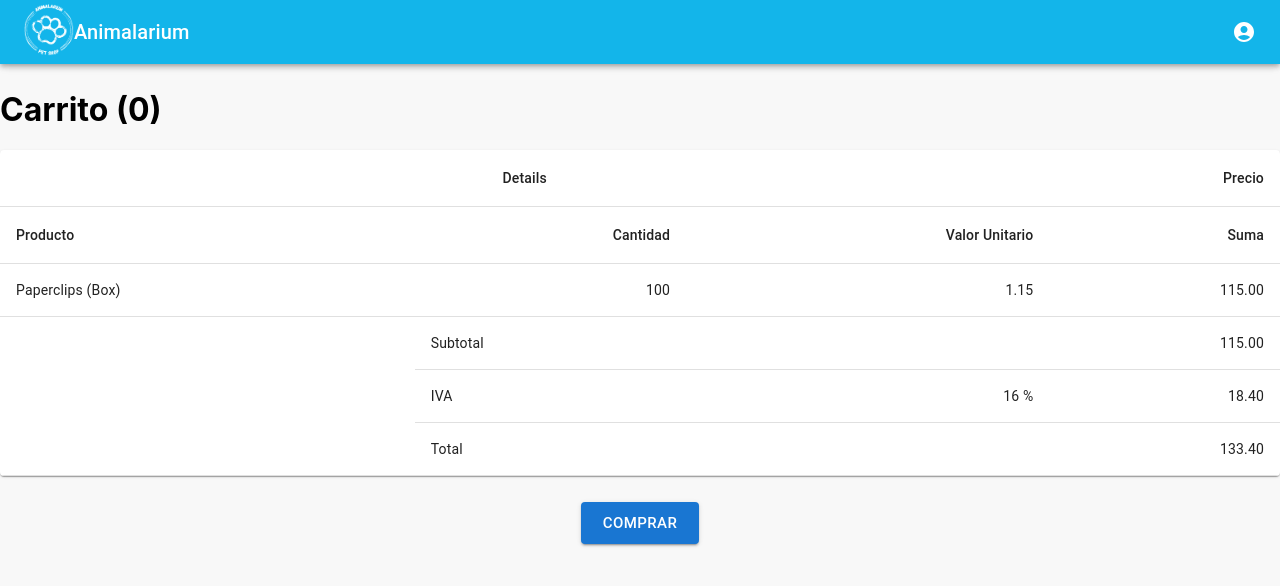
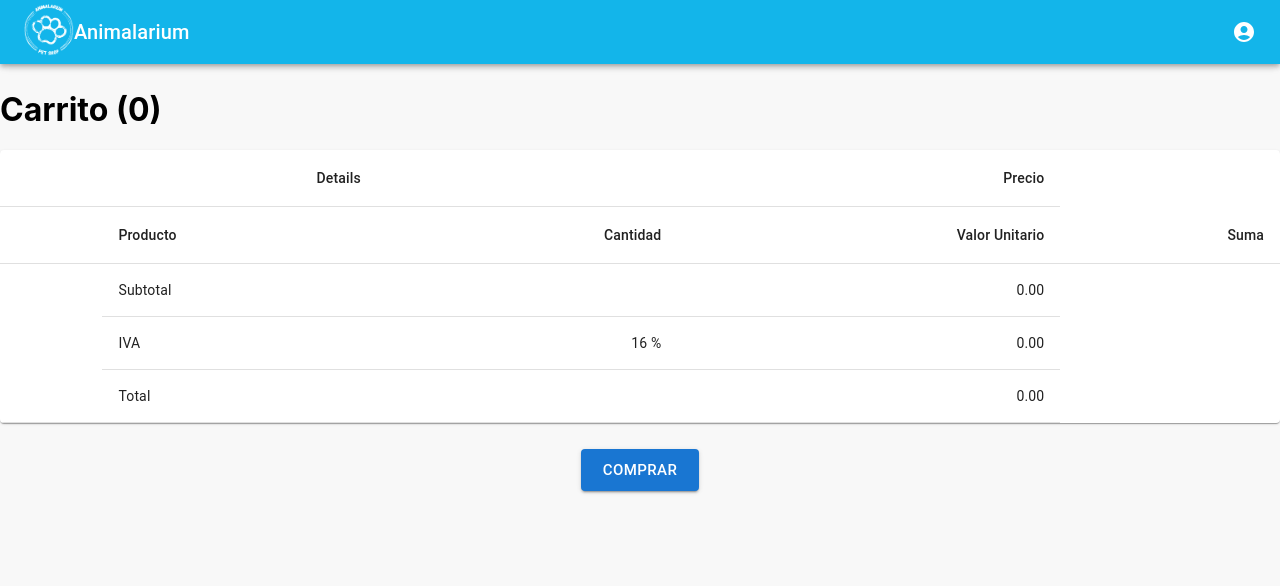
Before and after one commit to ikmilo/MinTIC_Ciclo3_Grupo2, a React (Create React App) app in the folder Frontend/: page /Cart in a window 1280 px wide. Shown: the top 586 px of the page. Built offline with nearby package versions, Linux system fonts and the light colour scheme.

Commit message:
Ajuste Visual del Carrito de Compras

```diff
--- a/Frontend/src/App.js
+++ b/Frontend/src/App.js
@@ -7,27 +7,37 @@ import RegisterPage from "./screens/Login/RegisterPage";
 import AccountPresenter from './screens/Perfil/AccountPresenter'
 import PayPagePresenter from './screens/PayPage/PayPagePresenter'
 import Provider from './contexts/LoginContext'
+import React, { useState } from 'react';
 
-const AppRoutes = () => {
+const AppRoutes = ({callCarrito}) => {
+  const [carrito,setCarrito] = useState([])
+  const handleCarrito = (e) => {
+    callCarrito(e);
+    setCarrito(e)
+  }
   return (
     <Routes>
-      <Route path="/" element={<ContenedorProductos />} />
+      <Route path="/" element={<ContenedorProductos handleCarShop={handleCarrito} />} />
       <Route path="/LoginPage" element={<LoginPage />} />
       <Route path="/RegisterPage" element={<RegisterPage />} />
       <Route path="/Account" element={<AccountPresenter />} />
-      <Route path="/Cart" element={<PayPagePresenter />} />
+      <Route path="/Cart" element={<PayPagePresenter carrito={carrito}/>} />
     </Routes>
   )
 }
 
 
 const App = () => {
+  const [carrito, setCarrito] = useState([]);
+  const handleCarrito = (e) => {
+    setCarrito(e);
+  }
   return (
     <div className="App">
       <Provider>
         <BrowserRouter>
-          <PrimarySearchAppBar />
-          <AppRoutes />
+          <PrimarySearchAppBar carrito={carrito} />
+          <AppRoutes callCarrito={handleCarrito}/>
         </BrowserRouter>
       </Provider>
     </div>
--- a/Frontend/src/components/CardAppleWatch.js
+++ b/Frontend/src/components/CardAppleWatch.js
@@ -64,7 +64,7 @@ const ShopDetailsSubContainer = {
   marginTop: '3.3%',
 }
 
-const CardAppleWatch = ({ data, login, car }) => {
+const CardAppleWatch = ({ data, login, parentCallback}) => {
   const [carrito, setCarrito] = useState([]);
   const [open, setOpen] = useState(false);
 
@@ -72,6 +72,10 @@ const CardAppleWatch = ({ data, login, car }) => {
   const jsonTxt = data;
   const txt = jsonTxt;
   const articulo = JSON.parse(txt);
+
+  const onTrigger = (lista) => {
+    parentCallback(lista);
+  }
 
   const currency = (number) => {
     return new Intl.NumberFormat('en-ES', { style: 'currency', currency: 'USD', minimumFractionDigits: 2 }).format(number);
@@ -88,10 +92,10 @@ const CardAppleWatch = ({ data, login, car }) => {
   const handleCarChopping = (item) => {
     if (login) {
       setCarrito([...carrito, item])
-
+      onTrigger(carrito)
     } else {
       navigate("/LoginPage");
-      setCarrito([])
+
     }
 
   }
@@ -148,7 +152,7 @@ const CardAppleWatch = ({ data, login, car }) => {
                   </Button>
                   <Button
                     variant='outlined'
-                    sx={{ py: 1, width: '100%', borderTopLeftRadius: 0, borderTopRightRadius: 0, marginTop:'5%' }}
+                    sx={{ py: 1, width: '100%', borderTopLeftRadius: 0, borderTopRightRadius: 0, marginTop: '5%' }}
                     onClick={handleClose}
                   >
                     Cancelar
--- a/Frontend/src/components/PrimarySearchAppBar.js
+++ b/Frontend/src/components/PrimarySearchAppBar.js
@@ -72,7 +72,7 @@ const NoStyleLink = {
 
 
 
-export default function PrimarySearchAppBar() {
+export default function PrimarySearchAppBar({carrito}) {
   const [anchorEl, setAnchorEl] = React.useState(null);
   const [mobileMoreAnchorEl, setMobileMoreAnchorEl] = React.useState(null);
   const [isLogged, setIsLogged] = React.useContext(AppContext);
@@ -213,7 +213,7 @@ export default function PrimarySearchAppBar() {
             <div style={handleIsLogged(isLogged)}>
               <Link to={"/Cart"} style={NoStyleLink} >
                 <IconButton style={iconColor} size="large" aria-label="show 4 new mails">
-                  <Badge badgeContent={count} color="error">
+                  <Badge badgeContent={carrito.length} color="error">
                     <ShoppingCartIcon />
                   </Badge>
                 </IconButton>
--- a/Frontend/src/components/SpacingGrid.js
+++ b/Frontend/src/components/SpacingGrid.js
@@ -21,17 +21,22 @@ const loadingStyle = {
 }
 
 
-export default function SpacingGrid() {
+export default function SpacingGrid({handleBackCarrito}) {
   const [articulos, setArticulos] = useState([]);
   const [isLoaded, setIsLoaded] = useState(false);
   const [shop, setShop] = useState([]);
   const [checked, setChecked] = useState(false);
   const [isLogged, setIsLogged] = useContext(AppContext);
+
   const spacing = 4;
 
   const handleChange = () => {
     setChecked(isLoaded);
   };
+
+  const handleCallback = (childData) => {
+    handleBackCarrito(childData)
+  }
 
   const handleItemList = async () => {
     try {
@@ -69,7 +74,7 @@ export default function SpacingGrid() {
               <Grid container justifyContent="center" spacing={spacing}>
                 {articulos.map((value) => (
                   <Grid item>
-                    <CardAppleWatch data={value} login={isLogged} car={(car) => handleCarrito(car)}></CardAppleWatch>
+                    <CardAppleWatch data={value} login={isLogged} parentCallback={handleCallback}></CardAppleWatch>
                   </Grid>
                 ))}
               </Grid>
--- a/Frontend/src/screens/HomePage/ContenedorProductos.js
+++ b/Frontend/src/screens/HomePage/ContenedorProductos.js
@@ -1,7 +1,7 @@
 import SpacingGrid from '../../components/SpacingGrid'
 import Carousel from '../../components/Carousel'
 
-const ContenedorProducto = () => {
+const ContenedorProducto = ({handleCarShop}) => {
 
     const contenedorStyle = {
         margin: 'auto',
@@ -10,10 +10,14 @@ const ContenedorProducto = () => {
         maxWidth: '1600px',
 
     }
+
+    const getCallCarrito = (c) =>{
+        handleCarShop(c)
+    }
     return (
         <div style={contenedorStyle}>
             <Carousel></Carousel>
-            <SpacingGrid></SpacingGrid>
+            <SpacingGrid handleBackCarrito={getCallCarrito}></SpacingGrid>
         </div>
 
     )
--- a/Frontend/src/screens/PayPage/PayPagePresenter.js
+++ b/Frontend/src/screens/PayPage/PayPagePresenter.js
@@ -7,7 +7,7 @@ import TableSpanning from "./TableSpanning"
 //import Box from '@mui/material/Box';
 import Button from '@mui/material/Button';
 
-const PayPagePresenter = () => {
+const PayPagePresenter = ({carrito}) => {
 
     const contenedorStyle = {
         margin: 'auto',
@@ -29,12 +29,12 @@ const PayPagePresenter = () => {
         alignItems: 'right',
         justifyContent: 'right',
     }
-    const [count, setCount] = useState(0);
+    const [count, setCount] = useState(carrito.length);
 
     return (
         <div style={contenedorStyle}>
             <h1 style={titleStyle}>Carrito ({count})</h1>
-            <TableSpanning />
+            <TableSpanning carrito={carrito}/>
             <div style={buttomStyle}>
                 <Button variant="contained" size="large">
                     Comprar
--- a/Frontend/src/screens/PayPage/TableSpanning.js
+++ b/Frontend/src/screens/PayPage/TableSpanning.js
@@ -7,6 +7,7 @@ import TableBody from '@mui/material/TableBody'
 import TableCell from '@mui/material/TableCell'
 import TableContainer from '@mui/material/TableContainer'
 
+const TableSpanning = ({carrito}) => {
 const TAX_RATE = 0.16
 
 const ccyFormat = num => {
@@ -30,11 +31,9 @@ const subtotal = items => {
 const rows = [
   createRow('Paperclips (Box)', 100, 1.15),
 ]
-const invoiceSubtotal = subtotal(rows)
+const invoiceSubtotal = subtotal(carrito)
 const invoiceTaxes = TAX_RATE * invoiceSubtotal
 const invoiceTotal = invoiceTaxes + invoiceSubtotal
-
-const TableSpanning = () => {
   return (
     <TableContainer component={Paper}>
       <Table sx={{ minWidth: 700 }} aria-label='spanning table'>
@@ -46,6 +45,7 @@ const TableSpanning = () => {
             <TableCell align='right'>Precio</TableCell>
           </TableRow>
           <TableRow>
+            <TableCell></TableCell>
             <TableCell>Producto</TableCell>
             <TableCell align='right'>Cantidad</TableCell>
             <TableCell align='right'>Valor Unitario</TableCell>
@@ -53,11 +53,12 @@ const TableSpanning = () => {
           </TableRow>
         </TableHead>
         <TableBody>
-          {rows.map(row => (
-            <TableRow key={row.desc}>
-              <TableCell>{row.desc}</TableCell>
-              <TableCell align='right'>{row.qty}</TableCell>
-              <TableCell align='right'>{row.unit}</TableCell>
+          {carrito.map(row => (
+            <TableRow key={row.title}>
+              <TableCell><img src={row.url} style={{width:'80px'}} /></TableCell>
+              <TableCell>{row.title}</TableCell>
+              <TableCell align='right'>{1}</TableCell>
+              <TableCell align='right'>{row.price}</TableCell>
               <TableCell align='right'>{ccyFormat(row.price)}</TableCell>
             </TableRow>
           ))}
```
